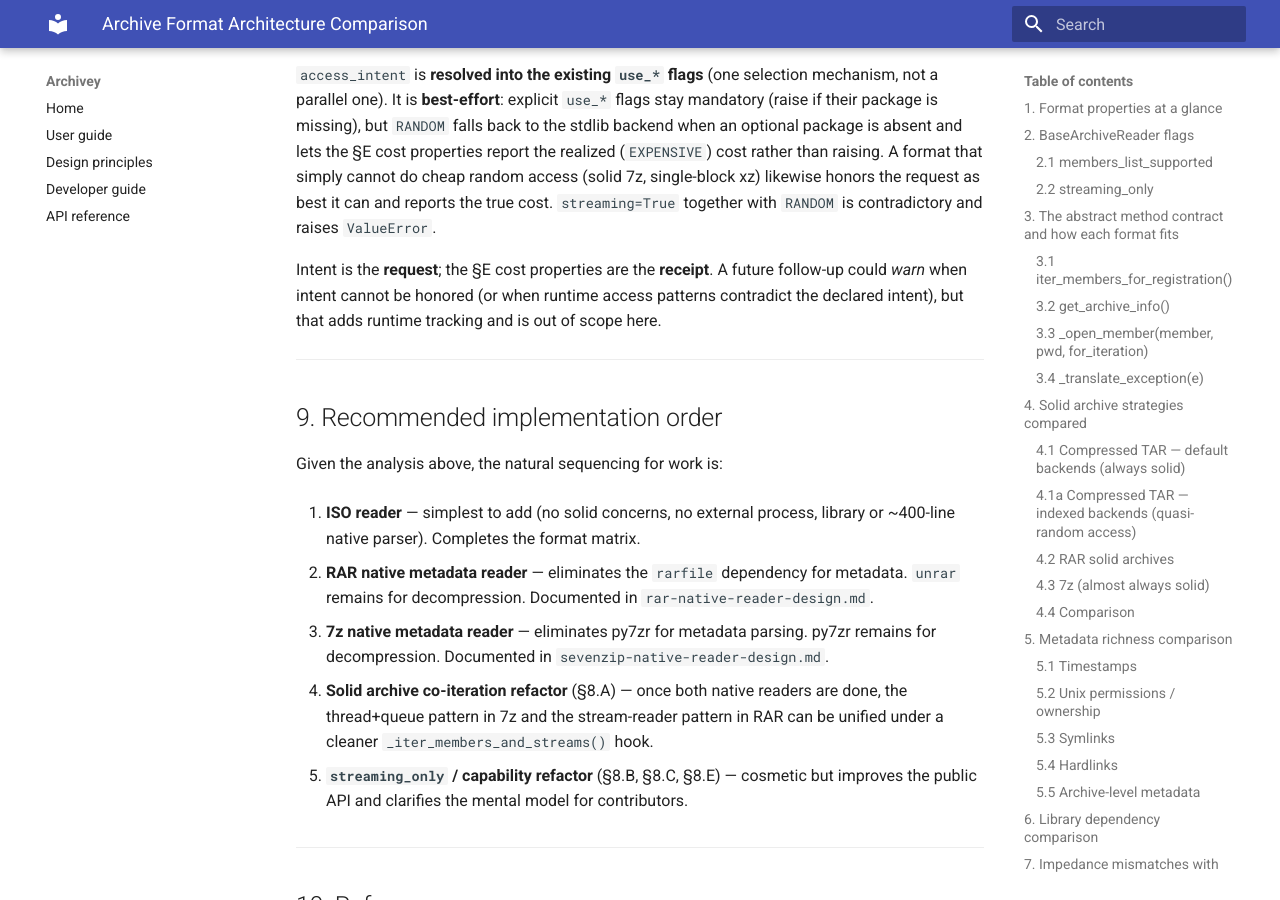
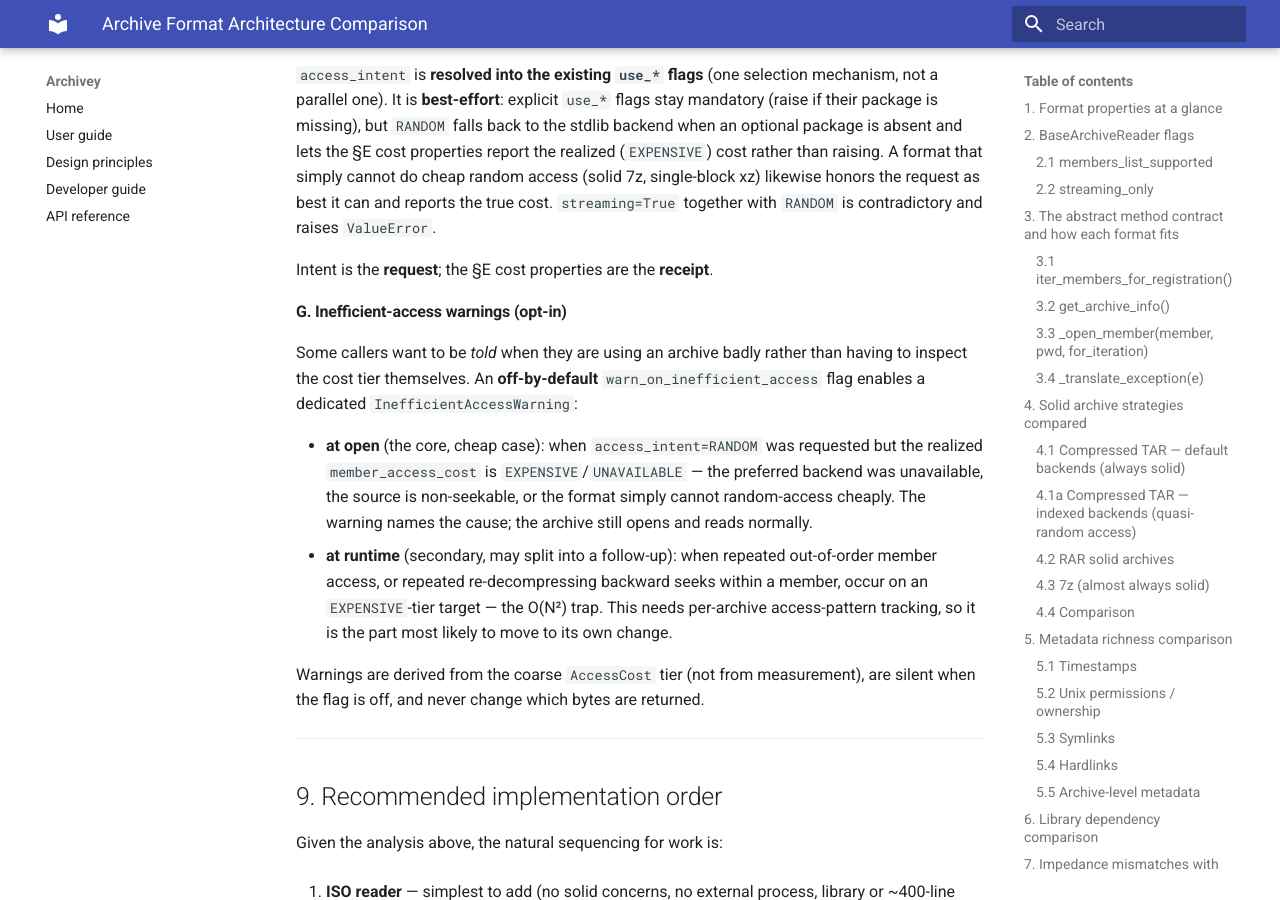
Before and after one commit to davitf/archivey-dev, an MkDocs documentation site: the page built from docs/format-architecture-comparison.md, in a window 1280 px wide and 900 px high, scrolled down 18895 px. Built offline with MkDocs 1.6.1 and Material for MkDocs 9.7.7, drawn with Linux system fonts in a browser that asks for light colours.

Commit message:
base-reader: add opt-in inefficient-access warnings (§8.G)
Per the chosen "intent + cost + warnings" direction, fold warnings into the change
as an opt-in, off-by-default capability:

- warn_on_inefficient_access config flag (default False) + InefficientAccessWarning.
- Open-time trigger (core): RANDOM requested but realized member_access_cost is
  EXPENSIVE/UNAVAILABLE.
- Runtime trigger (secondary, may split): repeated O(N²) out-of-order access or
  re-decompressing backward seeks on an EXPENSIVE target.

Warnings derive from the coarse AccessCost tier (not measurement), are silent when
disabled, and never change returned bytes. Updates proposal/design/tasks/spec and
docs §8.G. Validates --strict.

https://claude.ai/code/session_01Th3cWtDHE6jaSQ4KhkLfTb

```diff
--- a/docs/format-architecture-comparison.md
+++ b/docs/format-architecture-comparison.md
@@ -693,10 +693,25 @@ random access (solid 7z, single-block xz) likewise honors the request as best it
 and reports the true cost. `streaming=True` together with `RANDOM` is contradictory
 and raises `ValueError`.
 
-Intent is the **request**; the §E cost properties are the **receipt**. A future
-follow-up could *warn* when intent cannot be honored (or when runtime access patterns
-contradict the declared intent), but that adds runtime tracking and is out of scope
-here.
+Intent is the **request**; the §E cost properties are the **receipt**.
+
+#### G. Inefficient-access warnings (opt-in)
+
+Some callers want to be *told* when they are using an archive badly rather than having
+to inspect the cost tier themselves. An **off-by-default** `warn_on_inefficient_access`
+flag enables a dedicated `InefficientAccessWarning`:
+
+- **at open** (the core, cheap case): when `access_intent=RANDOM` was requested but the
+  realized `member_access_cost` is `EXPENSIVE`/`UNAVAILABLE` — the preferred backend was
+  unavailable, the source is non-seekable, or the format simply cannot random-access
+  cheaply. The warning names the cause; the archive still opens and reads normally.
+- **at runtime** (secondary, may split into a follow-up): when repeated out-of-order
+  member access, or repeated re-decompressing backward seeks within a member, occur on
+  an `EXPENSIVE`-tier target — the O(N²) trap. This needs per-archive access-pattern
+  tracking, so it is the part most likely to move to its own change.
+
+Warnings are derived from the coarse `AccessCost` tier (not from measurement), are
+silent when the flag is off, and never change which bytes are returned.
 
 ---
 
```
Also changed, not shown: openspec/changes/base-reader-architecture-extensions/design.md (+23 -10 lines), openspec/changes/base-reader-architecture-extensions/proposal.md (+29 -16 lines), openspec/changes/base-reader-architecture-extensions/specs/archive-reading/spec.md (+34 -0 lines), openspec/changes/base-reader-architecture-extensions/tasks.md (+14 -4 lines).
